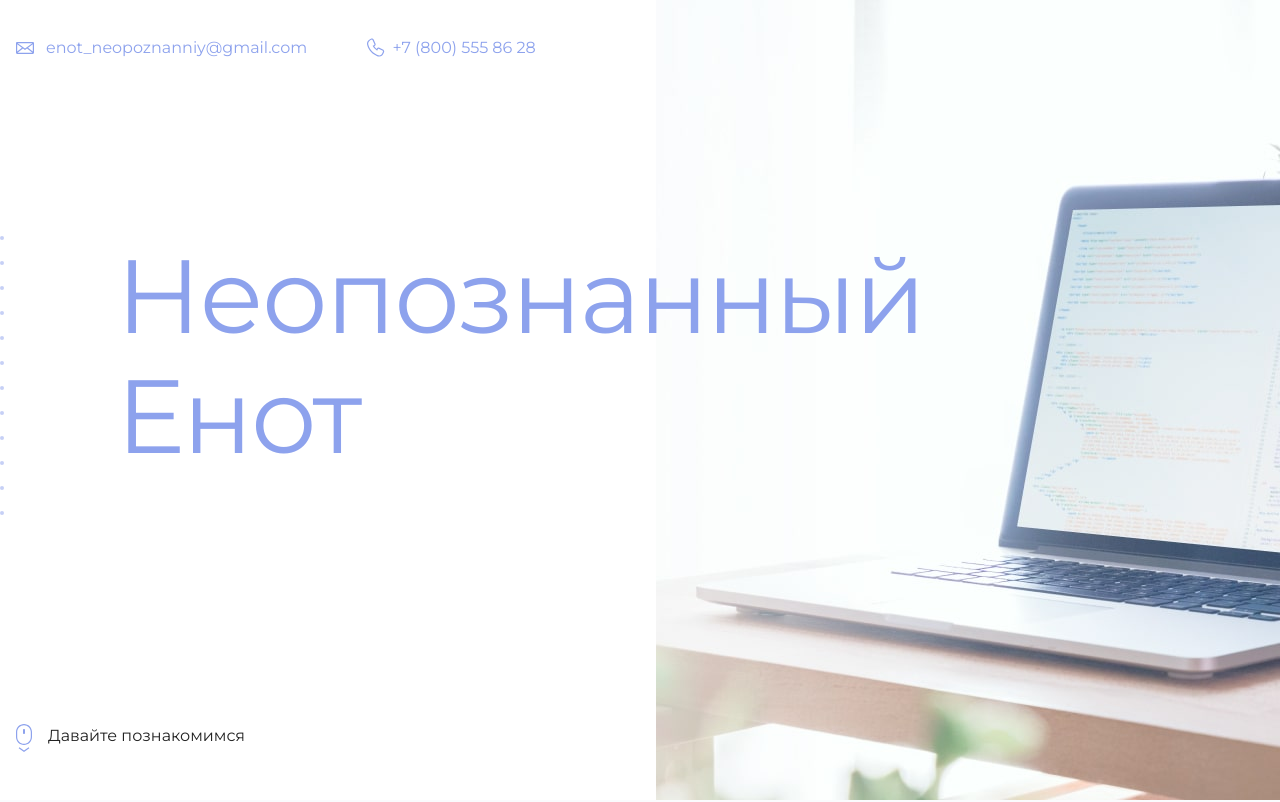
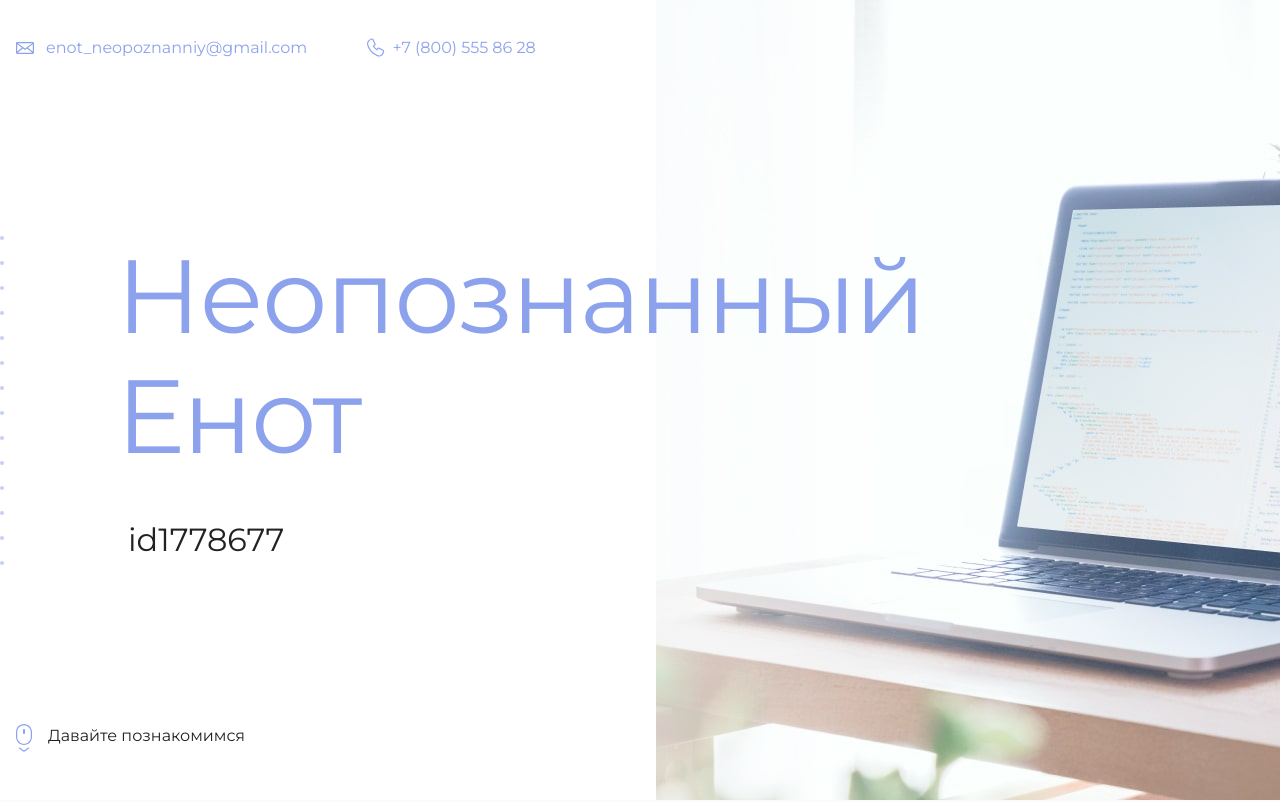
Before and after one commit to alinamr/HTML-academy_education, a plain HTML site: page index.html in a window 1280 px wide. Shown: the top 802 px of the page. Drawn offline with Linux system fonts and the light colour scheme.

Commit message:
Добавляем в 22 строку id

```diff
--- a/index.html
+++ b/index.html
@@ -19,7 +19,7 @@
       <section class="hero-image">
         <div class="container">
           <h1 class="heading">Неопознанный Енот</h1>
-          <p><!-- Тут ваш id на сайте Академии --></p>
+          <p>id1778677</p>
         </div>
       </section>
 
```
